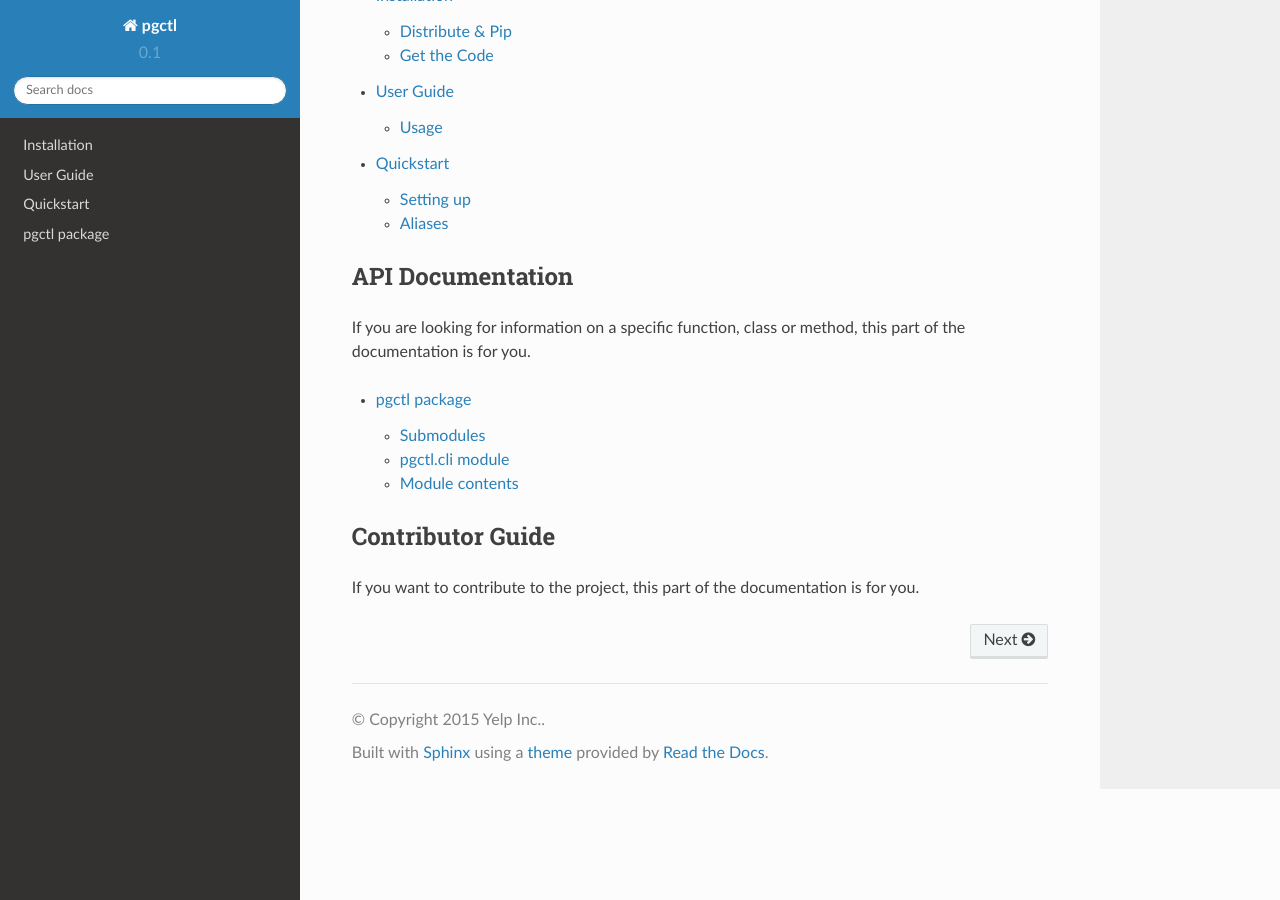
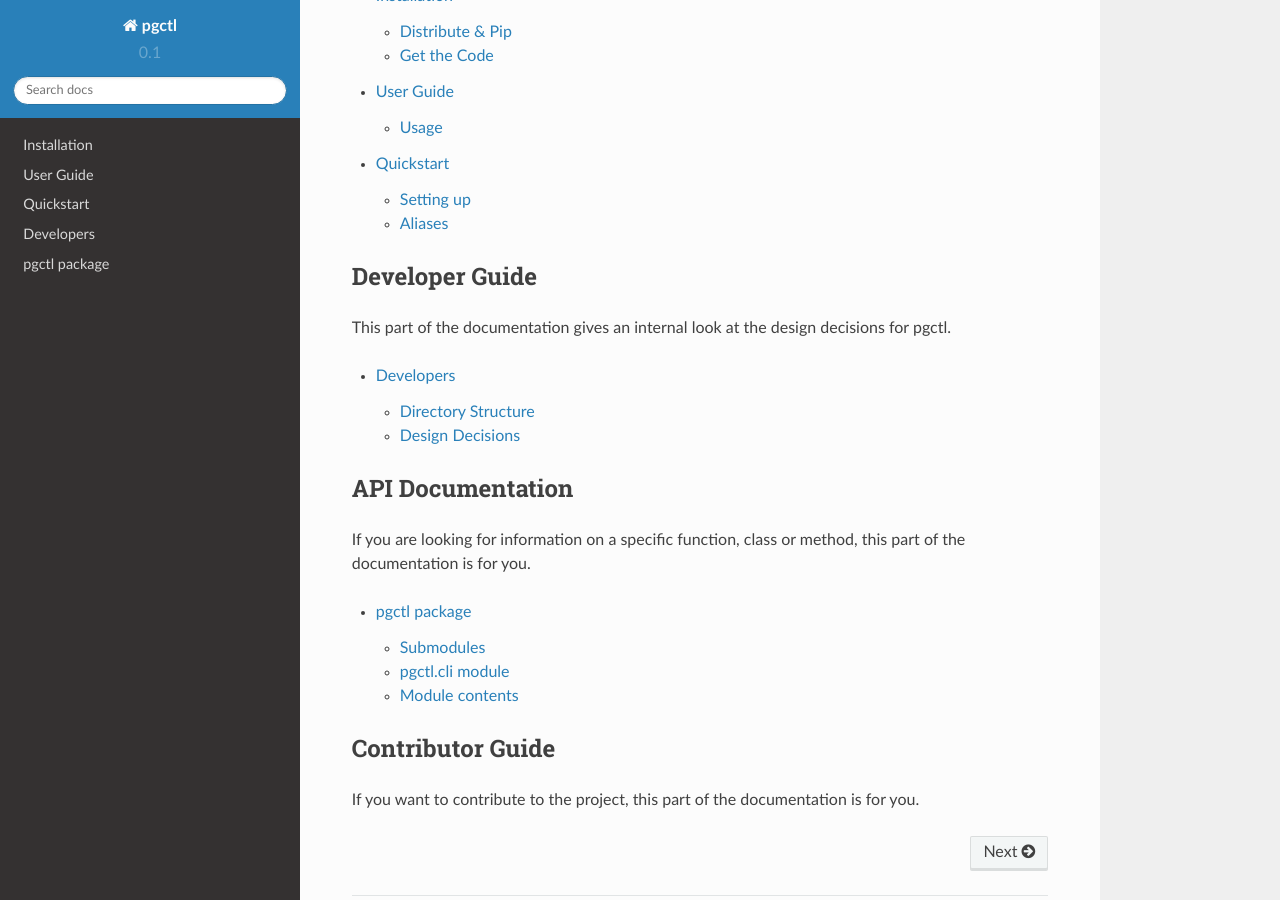
Before and after one commit to Yelp/pgctl, a Sphinx documentation site: the page built from docs/source/index.rst, in a window 1280 px wide and 900 px high, scrolled down 1191 px. Built offline with Sphinx 7.4.7 and the Read the Docs theme 2.0.0, drawn with Linux system fonts in a browser that asks for light colours; pages that are not in the unit, such as notebooks, are missing from menus.

Commit message:
add developer docs

```diff
--- a/docs/source/index.rst
+++ b/docs/source/index.rst
@@ -72,6 +72,17 @@ instructions and usage of ``pgctl`` for getting started quickly.
    user/quickstart
    user/advanced
 
+Developer Guide
+---------------
+This part of the documentation gives an internal look at the design
+decisions for pgctl.
+
+.. toctree::
+   :maxdepth: 2
+
+   developer/design
+
+
 API Documentation
 -----------------
 
```
Also changed, not shown: docs/source/developer/design.rst (added, +69 -0 lines).
